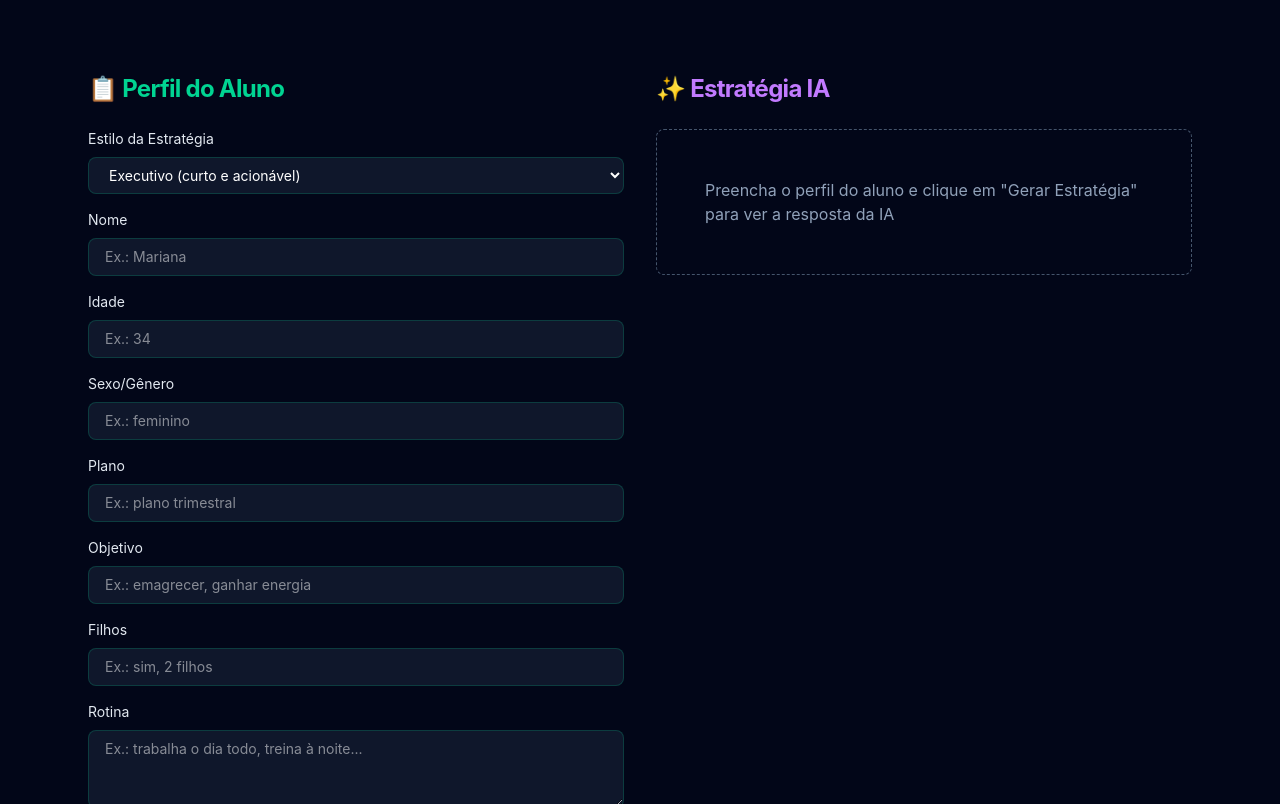
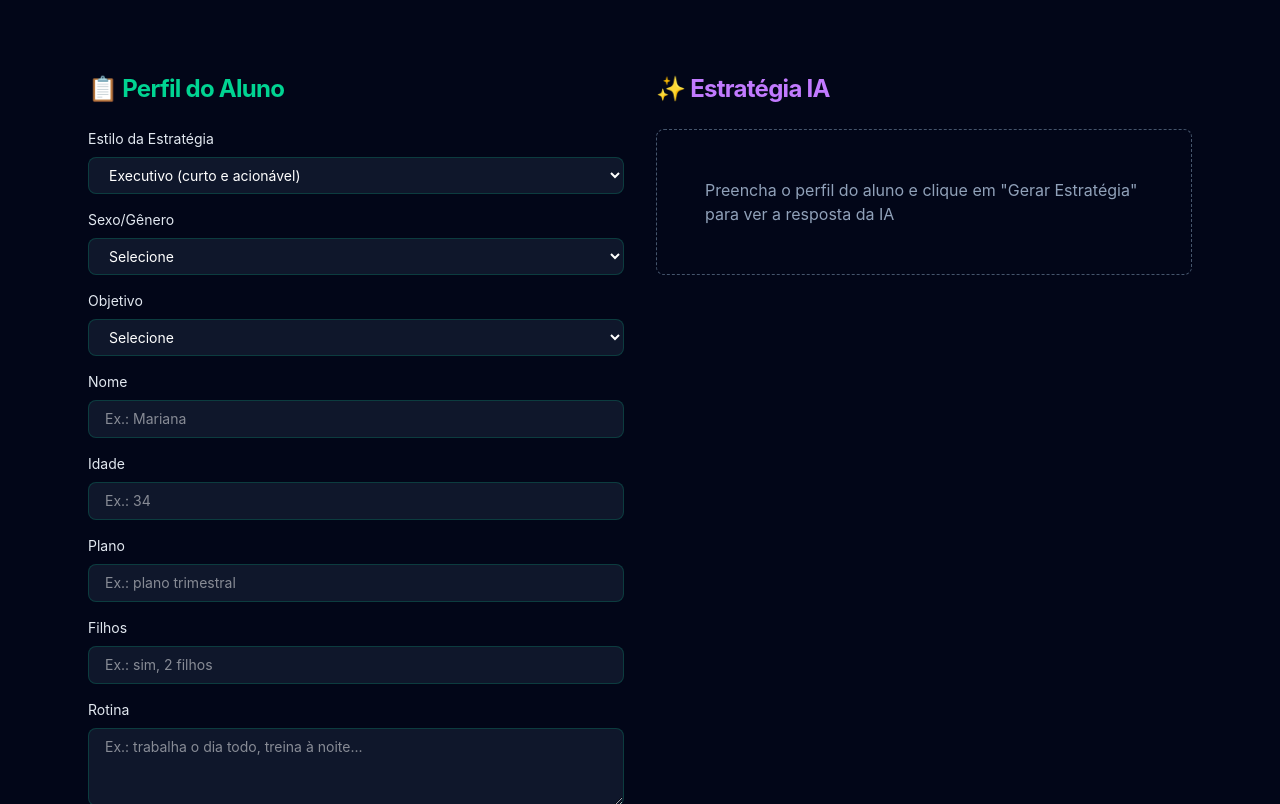
Before and after one commit to claudiogoldman/RenovaFit, a Next.js app: page /retencao in a window 1280 px wide. Shown: the part 600-1404 px from the top of the page. Built offline with nearby package versions, Linux system fonts and the light colour scheme.

Commit message:
fix: corrigir fallback OpenRouter e salvar ultima consulta

```diff
--- a/src/app/api/retencao/route.ts
+++ b/src/app/api/retencao/route.ts
@@ -5,6 +5,7 @@ import { buildRetencaoFallback } from '@/lib/local-fallback';
 import {
   buildRetencaoPrompt,
   buildObjectionRetencaoPrompt,
+  type RetencaoStrategyStyle,
 } from '@/lib/prompts-retencao';
 import type { StudentProfile, AIResponse } from '@/lib/types';
 
@@ -20,6 +21,7 @@ export async function POST(request: NextRequest) {
     notes: '',
   };
   let objection: string | undefined;
+  let strategyStyle: RetencaoStrategyStyle = 'executivo';
 
   try {
     const body = await request.json();
@@ -27,14 +29,16 @@ export async function POST(request: NextRequest) {
       action: 'strategy' | 'objection';
       student: StudentProfile;
       objection?: string;
+      strategyStyle?: RetencaoStrategyStyle;
     });
+    strategyStyle = (body as { strategyStyle?: RetencaoStrategyStyle }).strategyStyle || 'executivo';
 
     let prompt = '';
     let systemInstruction = 'Você é um especialista em retenção de alunos de academia.';
 
     switch (action) {
       case 'strategy':
-        prompt = buildRetencaoPrompt(student);
+        prompt = buildRetencaoPrompt(student, strategyStyle);
         break;
       case 'objection':
         if (!objection) {
--- a/src/components/conversao-assistant.tsx
+++ b/src/components/conversao-assistant.tsx
@@ -3,9 +3,20 @@
 import { useState } from 'react';
 import type { LeadProfile } from '@/lib/types';
 import { AIFormattedResponse } from '@/components/ai-formatted-response';
+import { usePersistedState } from '@/hooks/use-persisted-state';
 
 export function ConversaoAssistant() {
-  const [lead, setLead] = useState<LeadProfile>({
+  const genderOptions = ['Masculino', 'Feminino', 'Nao-binario', 'Prefere nao informar'];
+  const goalOptions = [
+    'Emagrecer',
+    'Ganhar massa muscular',
+    'Melhorar condicionamento',
+    'Saude e bem-estar',
+    'Reabilitacao',
+    'Qualidade de vida',
+  ];
+
+  const [lead, setLead] = usePersistedState<LeadProfile>('renovafit:conversao:lead', {
     name: '',
     age: '',
     gender: '',
@@ -16,7 +27,7 @@ export function ConversaoAssistant() {
     notes: '',
   });
 
-  const [output, setOutput] = useState<string | null>(null);
+  const [output, setOutput] = usePersistedState<string | null>('renovafit:conversao:output', null);
   const [loading, setLoading] = useState(false);
   const [error, setError] = useState<string | null>(null);
 
@@ -57,11 +68,41 @@ export function ConversaoAssistant() {
         <h2 className="text-2xl font-bold text-cyan-400">📋 Perfil do Lead</h2>
 
         <div className="space-y-4">
+          <label className="flex flex-col gap-2 text-sm text-slate-200">
+            Sexo/Gênero
+            <select
+              value={lead.gender}
+              onChange={(e) => handleChange('gender', e.target.value)}
+              className="rounded-lg border border-cyan-400/20 bg-slate-900 px-4 py-2 text-white focus:border-cyan-400 focus:outline-none"
+            >
+              <option value="">Selecione</option>
+              {genderOptions.map((option) => (
+                <option key={option} value={option}>
+                  {option}
+                </option>
+              ))}
+            </select>
+          </label>
+
+          <label className="flex flex-col gap-2 text-sm text-slate-200">
+            Objetivo
+            <select
+              value={lead.goal}
+              onChange={(e) => handleChange('goal', e.target.value)}
+              className="rounded-lg border border-cyan-400/20 bg-slate-900 px-4 py-2 text-white focus:border-cyan-400 focus:outline-none"
+            >
+              <option value="">Selecione</option>
+              {goalOptions.map((option) => (
+                <option key={option} value={option}>
+                  {option}
+                </option>
+              ))}
+            </select>
+          </label>
+
           {[
             { key: 'name' as const, label: 'Nome', placeholder: 'Ex.: João Silva' },
             { key: 'age' as const, label: 'Idade', placeholder: 'Ex.: 28' },
-            { key: 'gender' as const, label: 'Sexo/Gênero', placeholder: 'Ex.: masculino' },
-            { key: 'goal' as const, label: 'Objetivo', placeholder: 'Ex.: emagrecer, ganhar força' },
             {
               key: 'availability' as const,
               label: 'Disponibilidade',
--- a/src/components/reativacao-assistant.tsx
+++ b/src/components/reativacao-assistant.tsx
@@ -3,9 +3,10 @@
 import { useState } from 'react';
 import type { ExStudentProfile } from '@/lib/types';
 import { AIFormattedResponse } from '@/components/ai-formatted-response';
+import { usePersistedState } from '@/hooks/use-persisted-state';
 
 export function ReativacaoAssistant() {
-  const [exStudent, setExStudent] = useState<ExStudentProfile>({
+  const [exStudent, setExStudent] = usePersistedState<ExStudentProfile>('renovafit:reativacao:exStudent', {
     name: '',
     age: '',
     cancelledWhen: '',
@@ -16,7 +17,7 @@ export function ReativacaoAssistant() {
     notes: '',
   });
 
-  const [output, setOutput] = useState<string | null>(null);
+  const [output, setOutput] = usePersistedState<string | null>('renovafit:reativacao:output', null);
   const [loading, setLoading] = useState(false);
   const [error, setError] = useState<string | null>(null);
 
--- a/src/components/retencao-assistant.tsx
+++ b/src/components/retencao-assistant.tsx
@@ -4,9 +4,20 @@ import { useState } from 'react';
 import type { StudentProfile } from '@/lib/types';
 import type { RetencaoStrategyStyle } from '@/lib/prompts-retencao';
 import { AIFormattedResponse } from '@/components/ai-formatted-response';
+import { usePersistedState } from '@/hooks/use-persisted-state';
 
 export function RetencaoAssistant() {
-  const [student, setStudent] = useState<StudentProfile>({
+  const genderOptions = ['Masculino', 'Feminino', 'Nao-binario', 'Prefere nao informar'];
+  const goalOptions = [
+    'Emagrecer',
+    'Ganhar massa muscular',
+    'Melhorar condicionamento',
+    'Saude e bem-estar',
+    'Reabilitacao',
+    'Qualidade de vida',
+  ];
+
+  const [student, setStudent] = usePersistedState<StudentProfile>('renovafit:retencao:student', {
     name: '',
     age: '',
     gender: '',
@@ -17,10 +28,13 @@ export function RetencaoAssistant() {
     notes: '',
   });
 
-  const [output, setOutput] = useState<string | null>(null);
+  const [output, setOutput] = usePersistedState<string | null>('renovafit:retencao:output', null);
   const [loading, setLoading] = useState(false);
   const [error, setError] = useState<string | null>(null);
-  const [strategyStyle, setStrategyStyle] = useState<RetencaoStrategyStyle>('executivo');
+  const [strategyStyle, setStrategyStyle] = usePersistedState<RetencaoStrategyStyle>(
+    'renovafit:retencao:strategyStyle',
+    'executivo',
+  );
 
   const handleChange = (field: keyof StudentProfile, value: string) => {
     setStudent((prev) => ({ ...prev, [field]: value }));
@@ -71,12 +85,42 @@ export function RetencaoAssistant() {
             </select>
           </label>
 
+          <label className="flex flex-col gap-2 text-sm text-slate-200">
+            Sexo/Gênero
+            <select
+              value={student.gender}
+              onChange={(e) => handleChange('gender', e.target.value)}
+              className="rounded-lg border border-emerald-400/20 bg-slate-900 px-4 py-2 text-white focus:border-emerald-400 focus:outline-none"
+            >
+              <option value="">Selecione</option>
+              {genderOptions.map((option) => (
+                <option key={option} value={option}>
+                  {option}
+                </option>
+              ))}
+            </select>
+          </label>
+
+          <label className="flex flex-col gap-2 text-sm text-slate-200">
+            Objetivo
+            <select
+              value={student.goal}
+              onChange={(e) => handleChange('goal', e.target.value)}
+              className="rounded-lg border border-emerald-400/20 bg-slate-900 px-4 py-2 text-white focus:border-emerald-400 focus:outline-none"
+            >
+              <option value="">Selecione</option>
+              {goalOptions.map((option) => (
+                <option key={option} value={option}>
+                  {option}
+                </option>
+              ))}
+            </select>
+          </label>
+
           {[
             { key: 'name' as const, label: 'Nome', placeholder: 'Ex.: Mariana' },
             { key: 'age' as const, label: 'Idade', placeholder: 'Ex.: 34' },
-            { key: 'gender' as const, label: 'Sexo/Gênero', placeholder: 'Ex.: feminino' },
             { key: 'selectedPlan' as const, label: 'Plano', placeholder: 'Ex.: plano trimestral' },
-            { key: 'goal' as const, label: 'Objetivo', placeholder: 'Ex.: emagrecer, ganhar energia' },
             { key: 'hasChildren' as const, label: 'Filhos', placeholder: 'Ex.: sim, 2 filhos' },
           ].map(({ key, label, placeholder }) => (
             <label key={key} className="flex flex-col gap-2 text-sm text-slate-200">
--- /dev/null
+++ b/src/hooks/use-persisted-state.ts
@@ -0,0 +1,35 @@
+'use client';
+
+import { useEffect, useState } from 'react';
+
+export function usePersistedState<T>(storageKey: string, initialValue: T) {
+  const [state, setState] = useState<T>(initialValue);
+  const [isHydrated, setIsHydrated] = useState(false);
+
+  useEffect(() => {
+    try {
+      const raw = localStorage.getItem(storageKey);
+      if (raw) {
+        setState(JSON.parse(raw) as T);
+      }
+    } catch (error) {
+      console.error(`Falha ao carregar ${storageKey} do localStorage:`, error);
+    } finally {
+      setIsHydrated(true);
+    }
+  }, [storageKey]);
+
+  useEffect(() => {
+    if (!isHydrated) {
+      return;
+    }
+
+    try {
+      localStorage.setItem(storageKey, JSON.stringify(state));
+    } catch (error) {
+      console.error(`Falha ao salvar ${storageKey} no localStorage:`, error);
+    }
+  }, [isHydrated, state, storageKey]);
+
+  return [state, setState, isHydrated] as const;
+}
```
Also changed, not shown: src/lib/gemini.ts (+8 -4 lines), src/lib/prompts-retencao.ts (+35 -1 lines).
